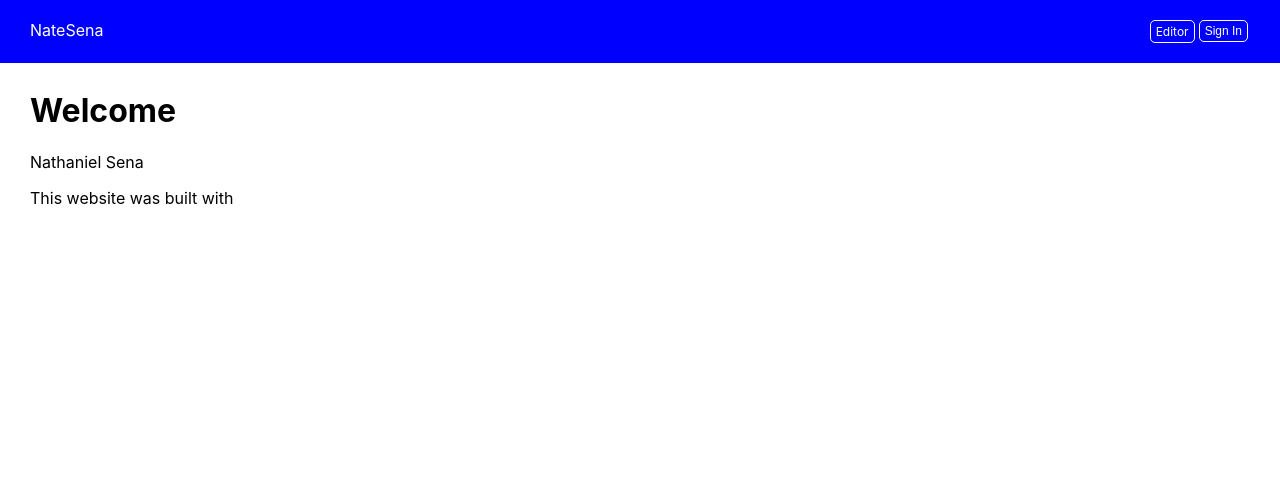
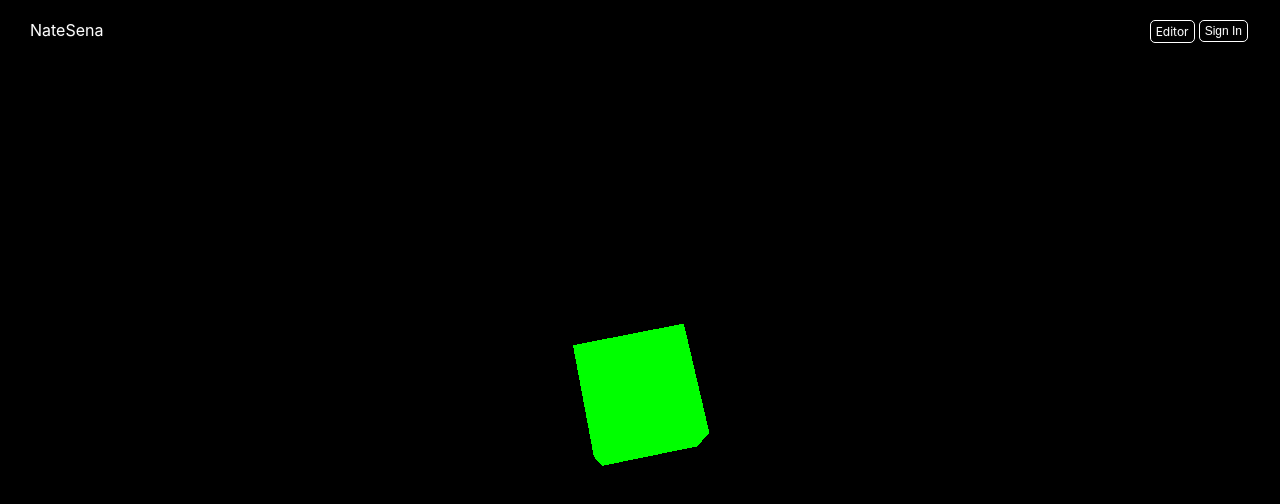
Before and after one commit to natesena/react_auth0, a React (Create React App) app in the folder frontend/: page / in a window 1280 px wide. Shown: the top 504 px of the page. Built offline with nearby package versions, Linux system fonts and the light colour scheme; what auth0-js would draw is missing.

Commit message:
got a chance to get threejs running

```diff
--- a/frontend/package.json
+++ b/frontend/package.json
@@ -6,13 +6,13 @@
     "auth0-js": "^9.11.3",
     "axios": "^0.19.0",
     "draft-js": "^0.11.0",
-    "draft-js-export-html": "^1.4.1",
     "react": "^16.8.6",
     "react-dom": "^16.8.6",
     "react-draft-wysiwyg": "^1.13.2",
     "react-router": "^5.0.1",
     "react-router-dom": "^5.0.1",
-    "react-scripts": "3.0.1"
+    "react-scripts": "3.0.1",
+    "three": "^0.107.0"
   },
   "scripts": {
     "start": "react-scripts start",
--- a/frontend/src/css/App.css
+++ b/frontend/src/css/App.css
@@ -3,7 +3,9 @@
   position: relative;
 }
 .nav {
-  background-color: blue;
+  background-color: transparent;
+  color: white;
+  text-shadow: 0 0 2px rgba(50, 50, 50, 0.5);
   width: 100%;
   position: absolute;
   top: 0;
@@ -31,24 +33,6 @@
   z-index: 0;
   width: 100%;
   box-sizing: border-box;
-}
-@media only screen and (max-width: 420px) {
-  .body {
-    margin-top: 20px;
-    padding: 10px;
-  }
-}
-@media only screen and (min-width: 420px) and (max-width: 720px) {
-  .body {
-    margin-top: 30px;
-    padding: 10px;
-  }
-}
-@media only screen and (min-width: 720px) {
-  .body {
-    margin-top: 50px;
-    padding: 20px 30px;
-  }
 }
 .post-creation-container {
   height: 100%;
@@ -81,6 +65,7 @@
   text-decoration: none;
   float: right;
   color: white;
+  text-shadow: 0 0 2px rgba(50, 50, 50, 0.5);
   background: transparent;
   border: 1px solid white;
 }
--- a/frontend/src/less/App.less
+++ b/frontend/src/less/App.less
@@ -11,7 +11,9 @@
     position: relative;
 }
 .nav {
-    background-color: @main-color;
+    background-color: transparent;
+    color: white;
+    text-shadow: 0 0 2px rgba(50,50,50,0.5);
     width: 100%;
     position: absolute;
     top: 0;
@@ -33,18 +35,6 @@
     z-index: 0;
     width: 100%;
     box-sizing: border-box;
-    @media only screen and (max-width: @phone){
-        margin-top: 20px;
-        padding: 10px
-    }
-    @media only screen and (min-width: @phone) and (max-width: @tablet){
-        margin-top: 30px;
-        padding: 10px
-    }
-    @media only screen and (min-width: @tablet){
-        margin-top: 50px;
-        padding: 20px 30px
-    }
 }
 
 .post-creation-container{
@@ -78,6 +68,7 @@
     text-decoration: none;
     float: right;
     color: white;
+    text-shadow: 0 0 2px rgba(50,50,50,0.5);
     background: transparent;
     border: 1px solid white;
     &:hover {
--- a/frontend/src/pages/ShowPost.js
+++ b/frontend/src/pages/ShowPost.js
@@ -1,7 +1,5 @@
 import React from 'react'
 import axios from 'axios'
-//Should uninstall below
-// import {stateToHTML} from 'draft-js-export-html';
 import { Editor } from 'react-draft-wysiwyg';
 import { EditorState, convertFromRaw } from 'draft-js';
 
--- a/frontend/src/pages/Welcome.js
+++ b/frontend/src/pages/Welcome.js
@@ -1,17 +1,52 @@
 import React from 'react'
+import * as THREE from 'three'
 
 class Welcome extends React.Component{
-render(){
-    return(
-        <div>
-            <h1>Welcome</h1>
-            <p>Nathaniel Sena</p>
-            <p>This website was built with</p>
-            {/* maybe some cool Three.js here */}
-        </div>
 
-    )
-}
+    state = { isMounted: true };
+
+    componentDidMount() {
+        this.setupScene()
+        this.startAnimation()
+    };
+
+    setupScene = () => {
+        const width = this.el.clientWidth;
+        const height = this.el.clientHeight;
+        this.scene = new THREE.Scene();
+        this.camera = new THREE.PerspectiveCamera(
+            75, // fov = field of view
+            width / height, // aspect ratio
+            0.1, // near plane
+            1000 // far plane
+        );
+
+        // set some distance from a cube that is located at z = 0
+        this.camera.position.z = 5;
+
+        this.renderer = new THREE.WebGLRenderer();
+        this.renderer.setSize( width, height );
+        this.el.appendChild( this.renderer.domElement );
+
+        var geometry = new THREE.BoxGeometry( 1, 1, 1 );
+        var material = new THREE.MeshBasicMaterial( { color: 0x00ff00 } );
+        this.cube = new THREE.Mesh( geometry, material );
+        this.scene.add( this.cube );
+    }
+
+    startAnimation = () => {
+        this.cube.rotation.x += 0.01;
+        this.cube.rotation.y += 0.01;
+        this.renderer.render( this.scene, this.camera );
+        this.requestID = window.requestAnimationFrame(this.startAnimation)
+    }
+
+    render() {
+        return (
+            <div style={{width: '100vw', height: '100vh'}} ref={ref => (this.el = ref)} />
+        )
+    }
 }
 
+
 export default Welcome
```
Also changed, not shown: 1 other file (tests, documents, lock files or other folders).
